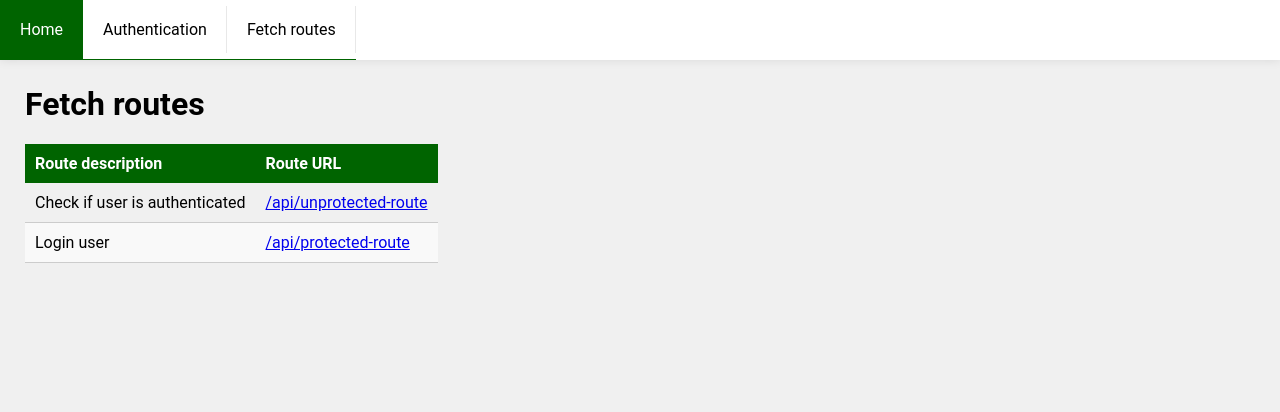
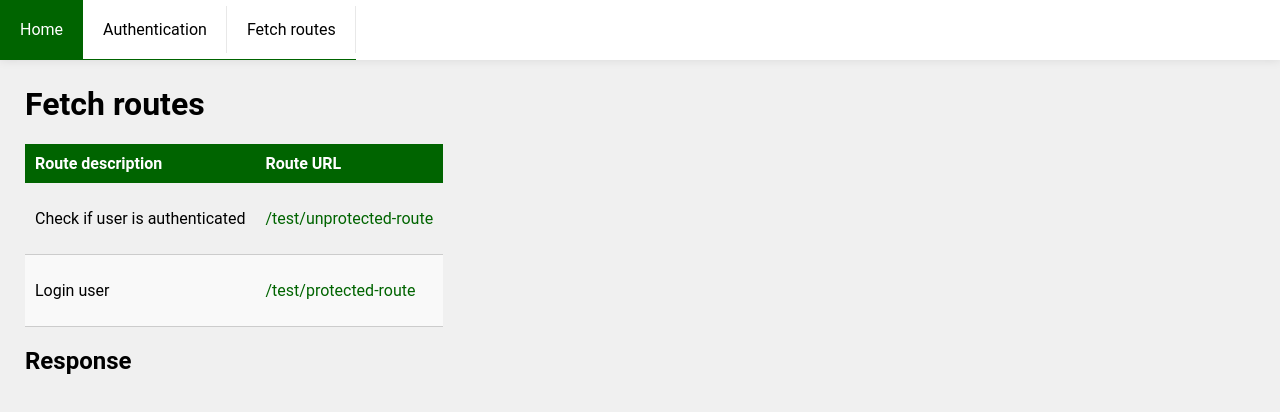
Before and after one commit to leostricak22/authentication-node-react, a React (Create React App) app in the folder apps/frontend/: page /fetch-routes in a window 1280 px wide. Shown: the top 412 px of the page. Built offline with nearby package versions, Linux system fonts and the light colour scheme.

Commit message:
feat: Add test routes to showcase the protected and unprotected routes

```diff
--- a/apps/frontend/src/index.css
+++ b/apps/frontend/src/index.css
@@ -130,3 +130,12 @@ table td {
 table tr:nth-child(even) {
     background-color: #f9f9f9;
 }
+
+p.link {
+    cursor: pointer;
+    color: darkgreen;
+}
+
+p.link:hover {
+    text-decoration: underline;
+}
--- a/apps/frontend/src/pages/FetchRoutesPage.jsx
+++ b/apps/frontend/src/pages/FetchRoutesPage.jsx
@@ -1,4 +1,32 @@
+import {useState} from "react";
+import {getAuthToken} from "../util/auth";
+
 export default function FetchRoutesPage() {
+    const [response, setResponse] = useState(null);
+    const [loading, setLoading] = useState(false);
+
+    const fetchRoute = async (route) => {
+        setLoading(true);
+
+        try {
+            console.log(getAuthToken())
+            const response = await fetch("http://localhost:8080"+route, {
+                method: "GET",
+                headers: {
+                    "Content-Type": "application/json",
+                    "Authorization": "Bearer " + getAuthToken()
+                }
+            });
+            const data = await response.json();
+
+            setResponse(data);
+        } catch (error) {
+            setResponse(error);
+        }
+
+        setLoading(false);
+    }
+
     return (
         <div className="fetch-routes-container">
             <h1>Fetch routes</h1>
@@ -12,14 +40,18 @@ export default function FetchRoutesPage() {
                 <tbody>
                     <tr>
                         <td>Check if user is authenticated</td>
-                        <td><a href="#">/api/unprotected-route</a></td>
+                        <td><p onClick={() => fetchRoute("/test/unprotected-route")} className="link">/test/unprotected-route</p></td>
                     </tr>
                     <tr>
                         <td>Login user</td>
-                        <td><a href="#">/api/protected-route</a></td>
+                        <td><p onClick={() => fetchRoute("/test/protected-route")} className="link">/test/protected-route</p></td>
                     </tr>
                 </tbody>
             </table>
+            <div>
+                <h2>Response</h2>
+                <pre>{loading ? "Loading..." : response?.message}</pre>
+            </div>
         </div>
     );
 }
--- a/apps/frontend/src/util/auth.js
+++ b/apps/frontend/src/util/auth.js
@@ -1,3 +1,3 @@
 export function getAuthToken() {
-    return localStorage.getItem('auth-token');
+    return localStorage.getItem('token');
 }
```
